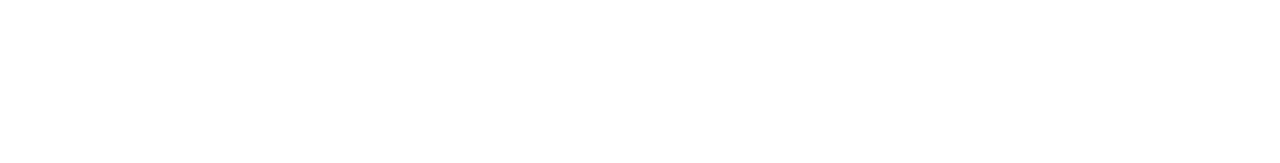
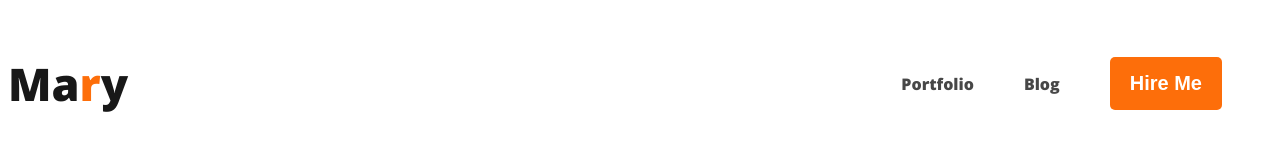
Before and after one commit to tasnimmondoltuba/web-developer-portfolio, a plain HTML site: page index.html in a window 1280 px wide. Drawn offline with nearby package versions, Linux system fonts and the light colour scheme.

Commit message:
nav bar added

```diff
--- a/index.html
+++ b/index.html
@@ -4,10 +4,27 @@
     <meta charset="UTF-8">
     <meta name="viewport" content="width=device-width, initial-scale=1.0">
     <title>Web Developer Portfolio</title>
+    <link rel="stylesheet" href="styles/portfolio.css">
+    <link rel="preconnect" href="https://fonts.googleapis.com">
+<link rel="preconnect" href="https://fonts.gstatic.com" crossorigin>
+<link href="https://fonts.googleapis.com/css2?family=Lato&family=Open+Sans:wght@800&display=swap" rel="stylesheet">
 </head>
 <body>
     <header>
+<nav>
+<h3 class="site-title">Ma<span class="primary-text-color">r</span>y</h3>
+<ul>
+    <li><a href="
+        portfolio.html">Portfolio</a></li>
+    <li><a href="blog.html
+        ">
+        Blog
+    </a></li>
+    <li><button class="pri-button">Hire Me</button></li>
+</ul>
 
+
+    </nav>
     </header>
     <main>
 
--- /dev/null
+++ b/styles/portfolio.css
@@ -0,0 +1,46 @@
+/* shared all portfolio */
+body{
+
+    font-family: 'Lato', sans-serif;
+font-family: 'Open Sans', sans-serif;
+
+}
+.pri-button{
+    border-radius: 5px;
+background: #FD6E0A;
+border: 0px;
+color: var(--White-Color, #FFF);
+
+font-size: 20px;
+
+font-weight: 700;
+padding: 15px 20px;
+
+}
+/* nav related styles */
+nav{
+    display: flex;
+    justify-content: space-between;
+    align-items: center;
+}
+.site-title{
+    color: var(--Dark-01, #181818);
+font-size: 45px;
+font-weight: 800;
+
+}
+.primary-text-color{
+    color: #FD6E0A;
+}
+nav>ul{
+    display: flex;
+    align-items: center;
+}
+nav li{
+    list-style: none;
+    margin-right: 50px;
+}
+nav a{
+    text-decoration: none;
+    color: var(--Dark-02, #474747);
+}
```
